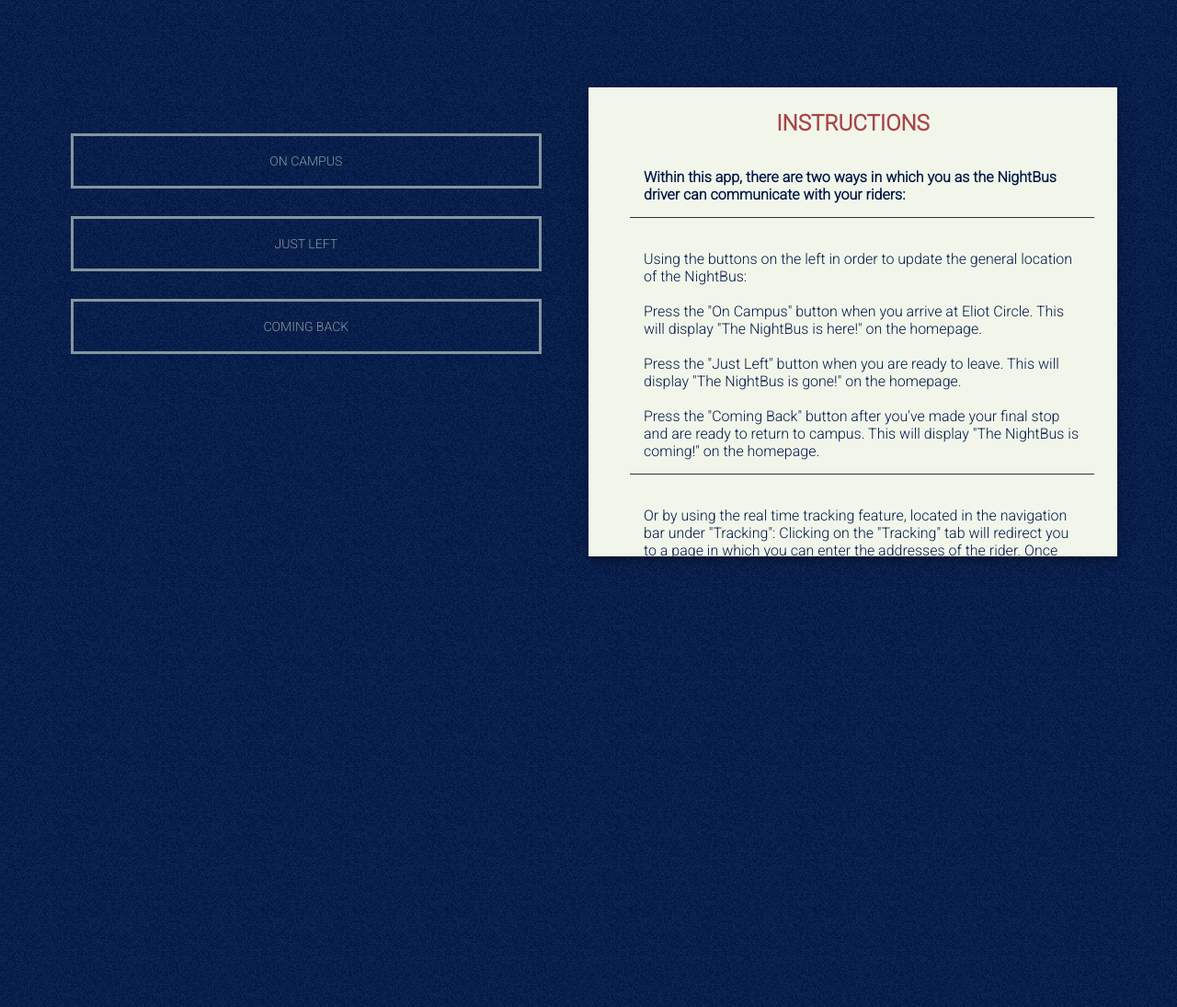
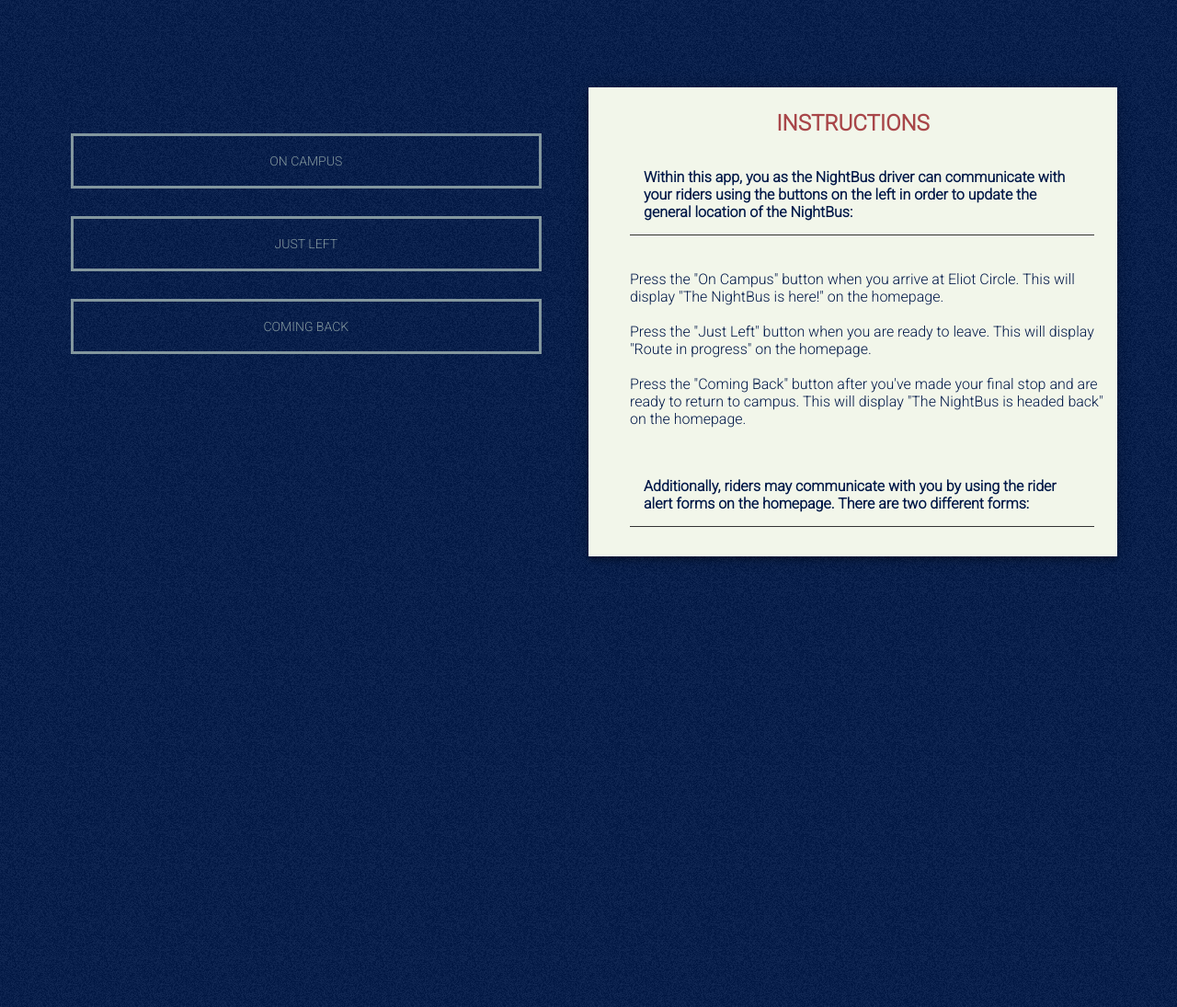
Before and after one commit to reed-college/nightbus, a Flask app: template nightbus-app/templates/driver.html in a window 1280 px wide. Shown: the part 50-1145 px from the top of the page at 92% size. Run offline with Flask 2, Linux system fonts and the light colour scheme; the template is opened without the code that fills it, so the values that code supplies are empty; data comes from the database, SQL or seed files in the repository; some libraries are stand-ins or nearby versions.

Commit message:
updated driver instructions

```diff
--- a/nightbus-app/templates/driver.html
+++ b/nightbus-app/templates/driver.html
@@ -41,25 +41,16 @@
 				<div id="instructions" class="instructions">
 					<h2>Instructions</h2>
 					<ul>
-						<li> <b> Within this app, there are two ways in which you as the NightBus driver can communicate with your riders: </b> </li>
-						<li> Using the buttons on the left in order to update the general location of the NightBus:
+						<li> <b> Within this app, you as the NightBus driver can communicate with your riders using the buttons on the left in order to update the general location of the NightBus: </b></li>
 							<br><br>
 						Press the "On Campus" button when you arrive at Eliot Circle. This will display "The NightBus is here!" on the homepage.
 						<br><br>
-						Press the "Just Left" button when you are ready to leave. This will display "The NightBus is gone!" on the homepage.
+						Press the "Just Left" button when you are ready to leave. This will display "Route in progress" on the homepage.
 						<br><br>
 						Press the "Coming Back" button after you've made your final stop and are ready to return to campus. This will display
-						"The NightBus is coming!" on the homepage.</li>
-						<li> Or by using the real time tracking feature, located in the navigation bar under "Tracking":
-						 	Clicking on the "Tracking" tab will redirect you to a page in which you can enter the addresses of the rider. Once
-							you submit these addresses, the app will create a map and turn by turn instructions of your route. Additionally,
-							it will display an estimate of your trip's duration on the homepage, i.e. "The NightBus will return in ## minutes!"
-							<br><br>
-							Pressing the "Maps" tab will take your to the map and turn by turn instruction page.
-							<br><br>
-							Warning: this feature will remain engaged until you press one of the status buttons, so please press "Here" when
-							you arrive back on campus in order to disengage the tracking updates. </li>
-						<li> <b> Finally, riders may communicate with you by using the rider alert forms on the homepage. There are two different forms: </b>
+						"The NightBus is headed back" on the homepage.</li>
+						<br><br>
+						<li> <b> Additionally, riders may communicate with you by using the rider alert forms on the homepage. There are two different forms: </b></li>
 							<br><br>
 						The "Report the NightBus missing" form allows a rider to report the NightBus missing. This will send an email to reednightbus@gmail.com, an account
 						which should be linked to the designated NightBus phone. You, or an admin of the NightBus, may reply directly to this person's email explaining
```
